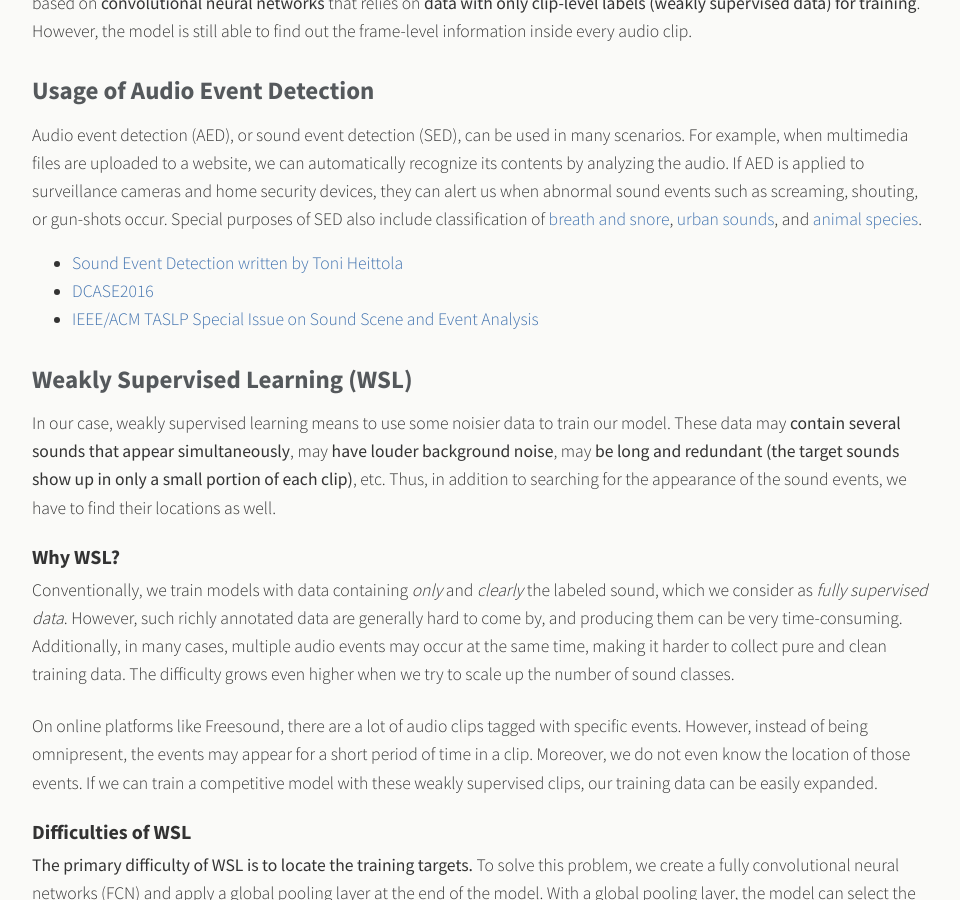
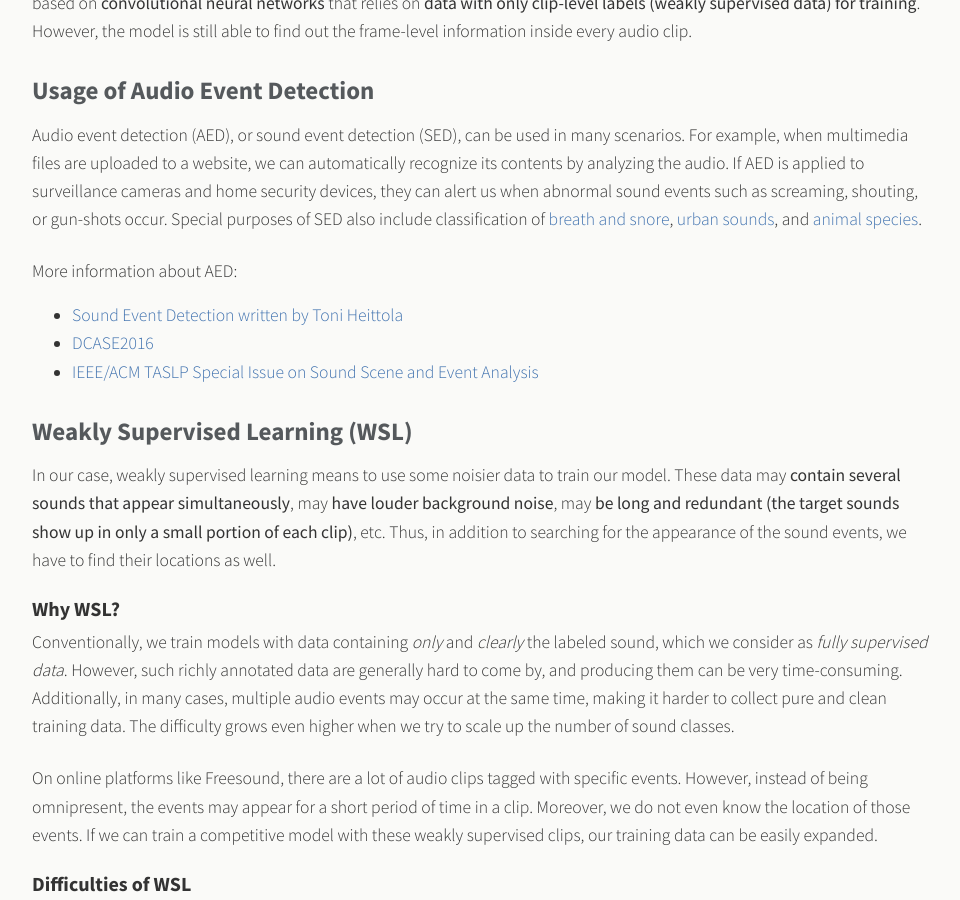
Before and after one commit to tweihaha/tweihaha.github.io, a Jekyll site: the page built from _pages/aed-by-cnn.md, in a window 1280 px wide and 900 px high, scrolled down 306 px. Shown: the whole window, without its empty margins (160-1120 px from the left). Built offline with Jekyll 4.4.1, drawn with Linux system fonts in a browser that asks for light colours.

Commit message:
aed v2_1

```diff
--- a/_pages/aed-by-cnn.md
+++ b/_pages/aed-by-cnn.md
@@ -16,7 +16,7 @@ For example, when multimedia files are uploaded to a website, we can automatical
 If AED is applied to surveillance cameras and home security devices, they can alert us when abnormal sound events such as screaming, shouting, or gun-shots occur.
 Special purposes of SED also include classification of [breath and snore](http://ieeexplore.ieee.org/document/7471670/){:target="_blank"}, [urban sounds](https://wp.nyu.edu/sonyc/){:target="_blank"}, and [animal species](https://wp.nyu.edu/birdvox/){:target="_blank"}.
 
-<!-- More information about AED: -->
+More information about AED:
 
 - [Sound Event Detection written by Toni Heittola](http://www.cs.tut.fi/~heittolt/research-sound-event-detection){:target="_blank"}
 - [DCASE2016](http://www.cs.tut.fi/sgn/arg/dcase2016/task-sound-event-detection-in-real-life-audio){:target="_blank"}
@@ -51,6 +51,7 @@ Another problem is that **the target sounds may vary in amplitude significantly
 Thus, we do data augmentation by adding and reducing 5db to the volume of every clip. As a result, we get triple training data and should make the model less sensitive to the effect of diverse volume.
 
 Related work of WSL:
+
 - [Audio Event Detection using Weakly Labeled Data](https://arxiv.org/abs/1605.02401){:target="_blank"}
 - [Event Localization in Music Auto-tagging](https://github.com/ciaua/clip2frame){:target="_blank"}
 - [Weakly Supervised Object Recognition with Convolutional Neural Networks](http://www.di.ens.fr/willow/research/weakcnn/){:target="_blank"}
```
